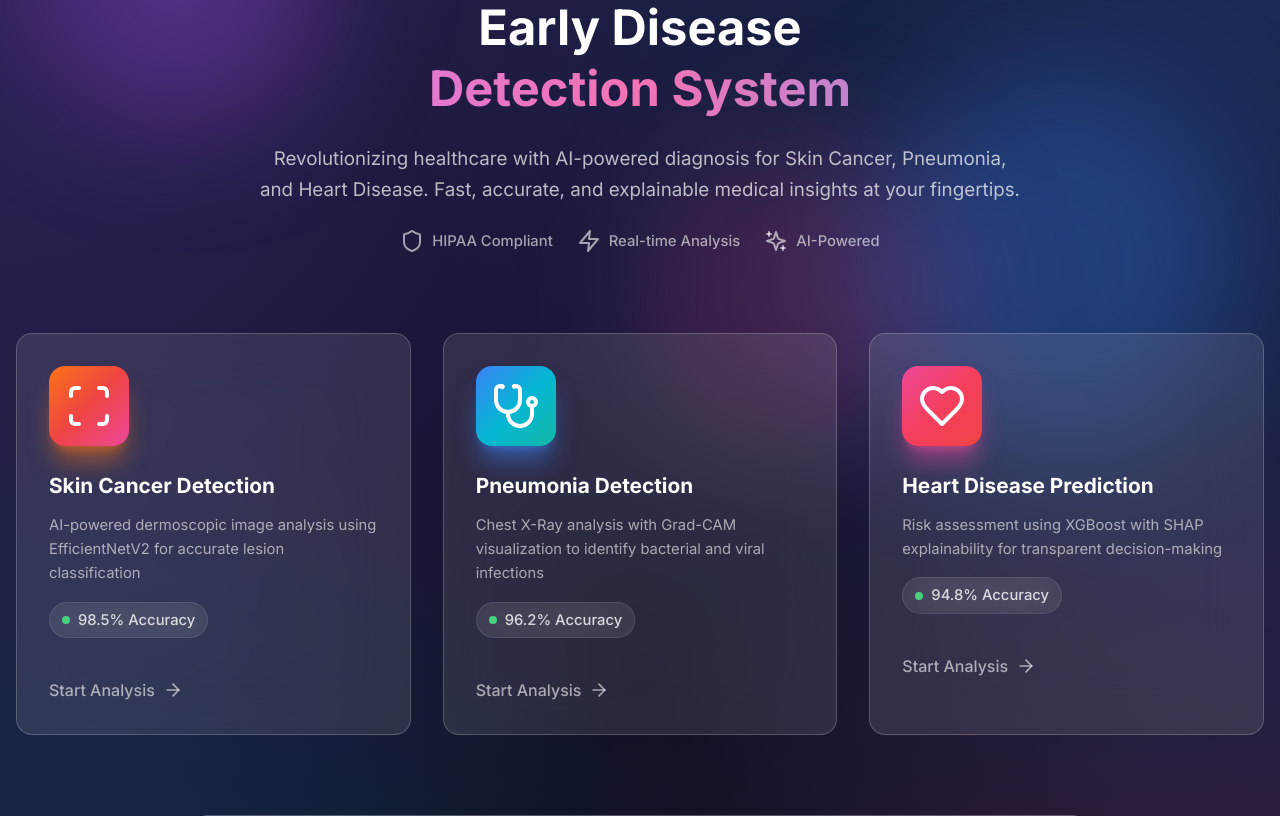
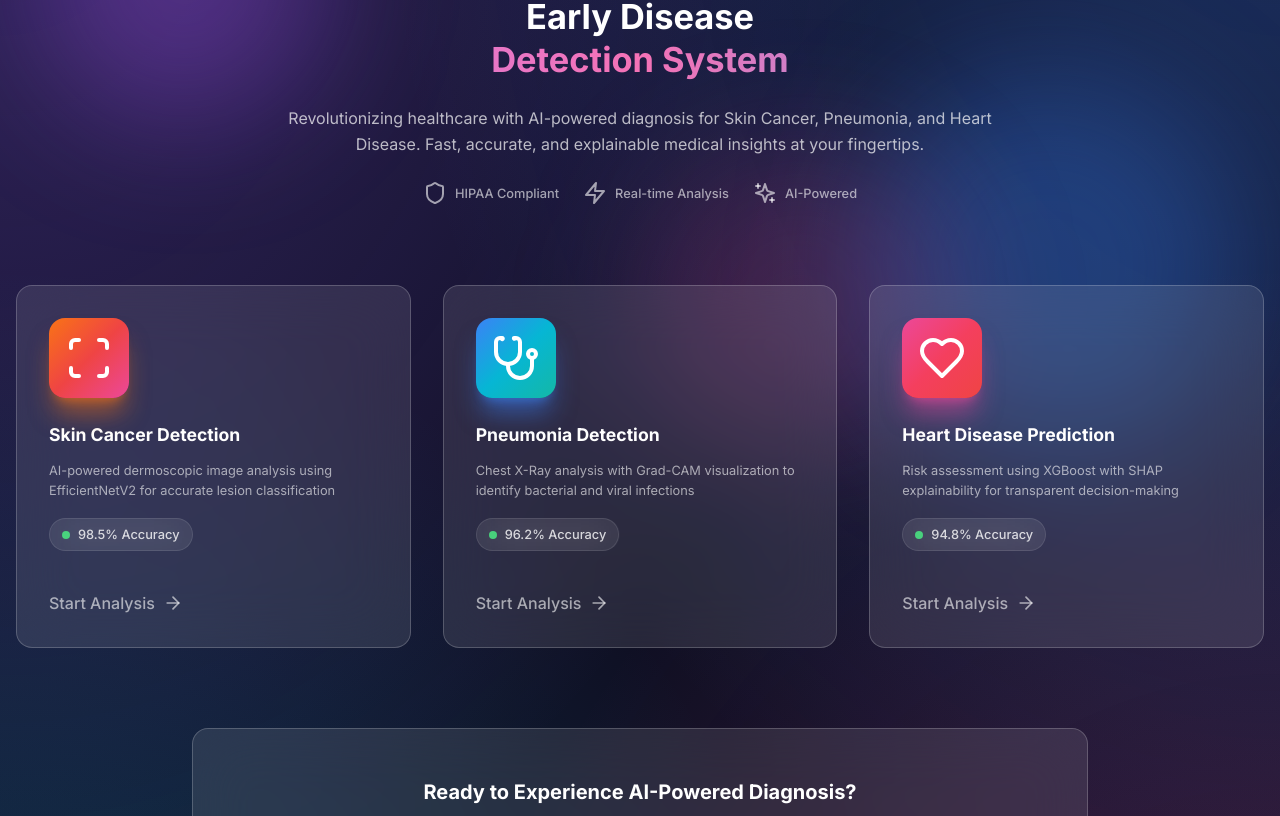
Before and after one commit to coderarham/Early-Disease-Detection-System-EDDS-, a React (Vite) app in the folder frontend/: page / in a window 1280 px wide. Shown: the part 244-1060 px from the top of the page. Built offline with nearby package versions, Linux system fonts and the light colour scheme.

Commit message:
update scroll

```diff
--- a/frontend/src/App.jsx
+++ b/frontend/src/App.jsx
@@ -1,6 +1,7 @@
 import { BrowserRouter as Router, Routes, Route } from 'react-router-dom'
 import Navbar from './components/Navbar'
 import Footer from './components/Footer'
+import ScrollToTop from './components/ScrollToTop'
 import Home from './pages/Home'
 import SkinCancer from './pages/SkinCancer'
 import Pneumonia from './pages/Pneumonia'
@@ -18,6 +19,7 @@ function App() {
         </div>
 
         <div className="relative z-10 flex flex-col min-h-screen">
+          <ScrollToTop />
           <Navbar />
           <main className="flex-grow">
             <Routes>
--- /dev/null
+++ b/frontend/src/components/ScrollToTop.jsx
@@ -0,0 +1,12 @@
+import { useEffect } from 'react'
+import { useLocation } from 'react-router-dom'
+
+export default function ScrollToTop() {
+  const { pathname } = useLocation()
+
+  useEffect(() => {
+    window.scrollTo(0, 0)
+  }, [pathname])
+
+  return null
+}
--- a/frontend/tailwind.config.js
+++ b/frontend/tailwind.config.js
@@ -12,16 +12,16 @@ export default {
         accent: '#06b6d4',
       },
       fontSize: {
-        'xs': '0.8rem',
-        'sm': '0.925rem',
-        'base': '1.05rem',
-        'lg': '1.175rem',
-        'xl': '1.3rem',
-        '2xl': '1.55rem',
-        '3xl': '1.925rem',
-        '4xl': '2.3rem',
-        '5xl': '3.05rem',
-        '6xl': '3.8rem'
+        'xs': '0.7rem',
+        'sm': '0.8rem',
+        'base': '0.9rem',
+        'lg': '1rem',
+        'xl': '1.1rem',
+        '2xl': '1.25rem',
+        '3xl': '1.45rem',
+        '4xl': '1.75rem',
+        '5xl': '2.15rem',
+        '6xl': '2.55rem'
       }
     },
   },
```
